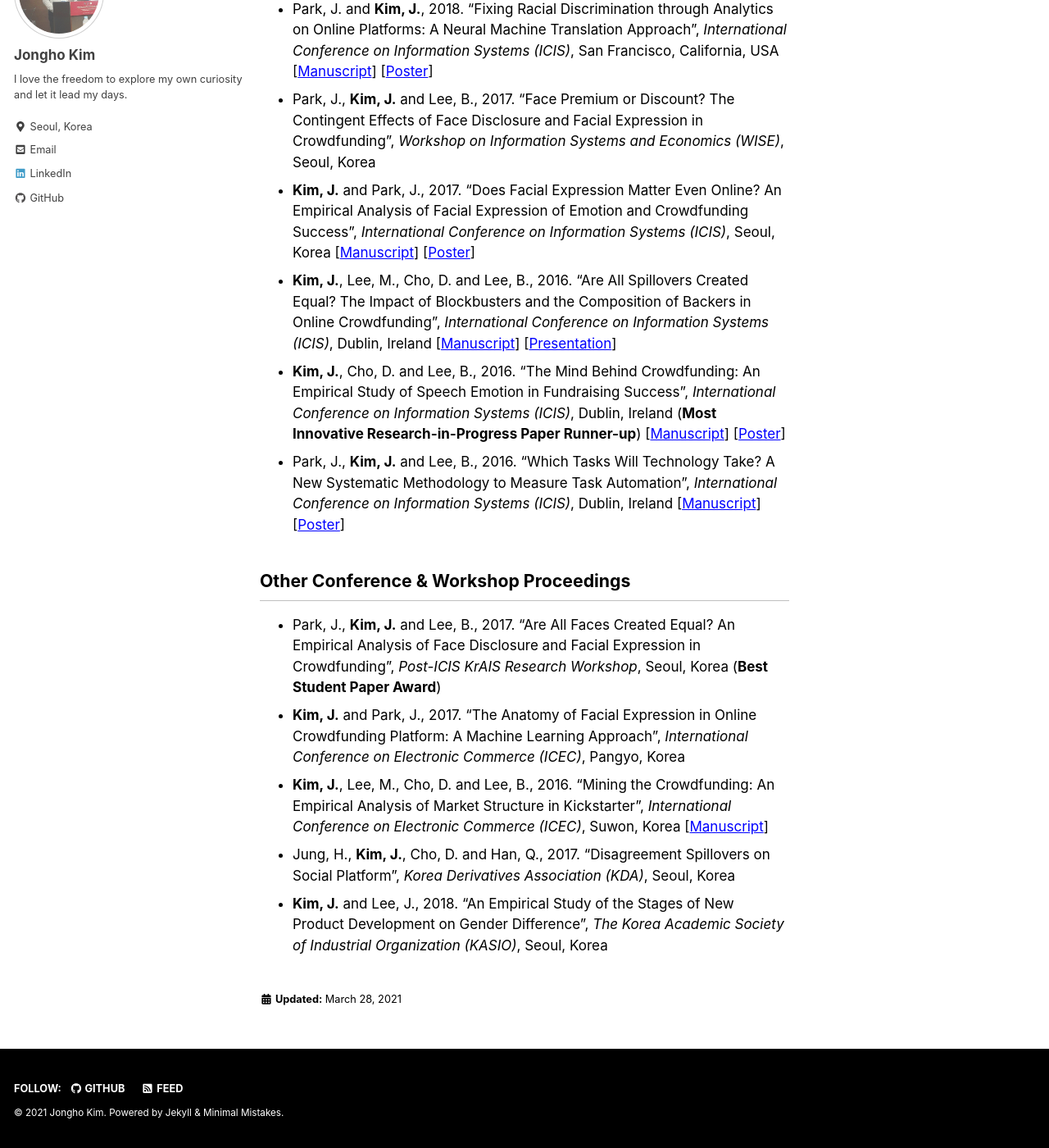
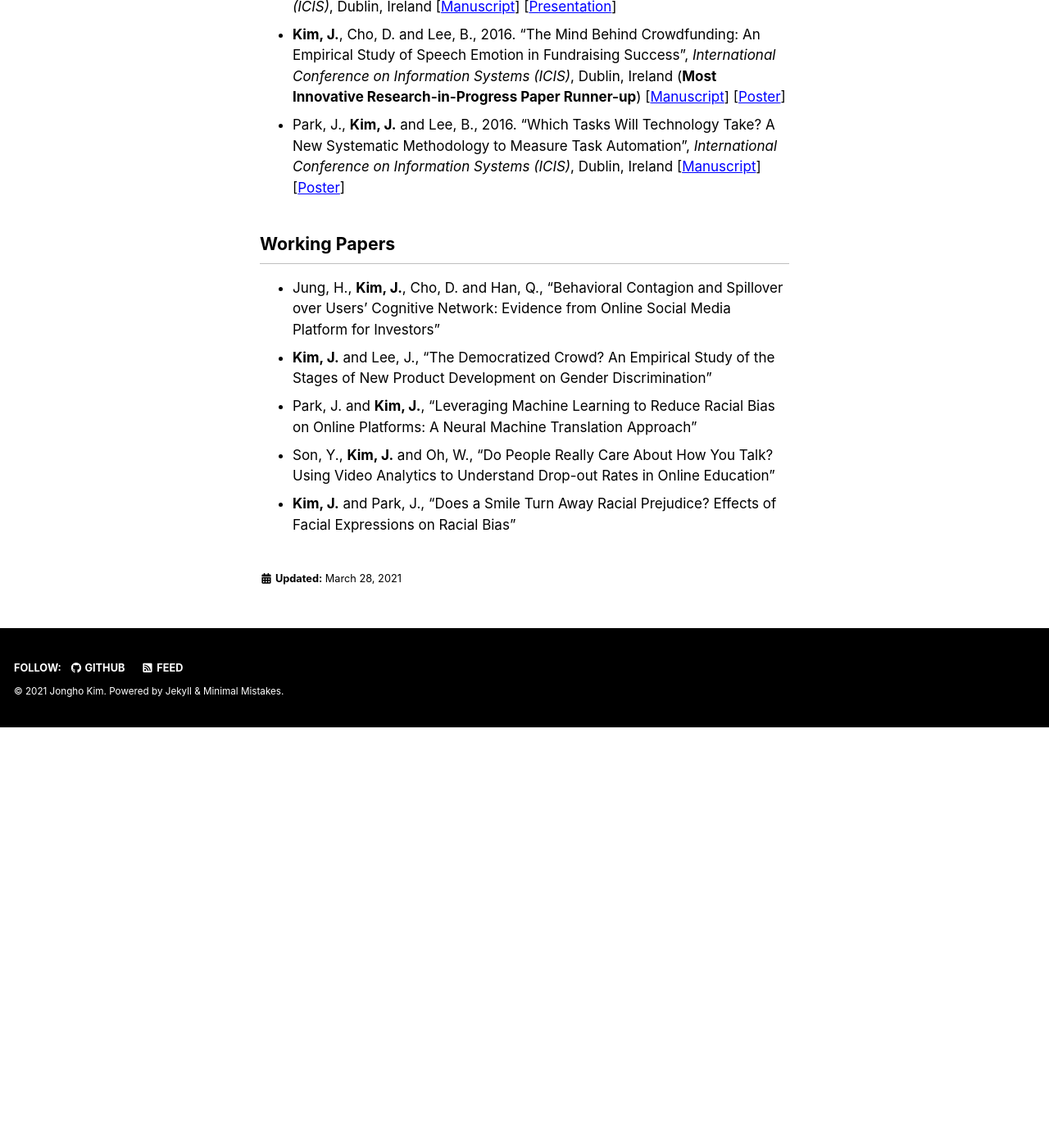
Before and after one commit to jonghkim/jonghkim.github.io, a Jekyll site: the page built from _pages/research.md, in a window 1280 px wide and 1400 px high, scrolled down 1372 px. Shown: the whole window at 82% size. Built offline with Jekyll 4.4.1, drawn with Linux system fonts in a browser that asks for light colours; nearby versions of some CDN libraries; after the commit the page ends 2259 px from its top, so only the background shows below that; some of the changed text lies outside the part shown.

Commit message:
research updated

```diff
--- a/_pages/research.md
+++ b/_pages/research.md
@@ -12,13 +12,6 @@ last_modified_at: 2021-03-28
 - Park, J., **Kim, J.**, Cho, D. and Lee, B., “Pitching with Style: The Role of the Entrepreneur’s Video Pitch in Online Crowdfunding”, under revision for 2nd round review at *MIS Quarterly*
 - Park, J. and **Kim, J.**, “A Data-Driven Exploration of the Race between Man and Machine in the 21st Century,” under review, [[Homepage](http://www.jobautomationindex.com/)]
 
-## Working Papers
-- Jung, H., **Kim, J.**, Cho, D. and Han, Q., "Behavioral Contagion and Spillover over Users’ Cognitive Network: Evidence from Online Social Media Platform for Investors"
-- **Kim, J.** and Lee, J., “The Democratized Crowd? An Empirical Study of the Stages of New Product Development on Gender Discrimination”
-- Park, J. and **Kim, J.**, "Leveraging Machine Learning to Reduce Racial Bias on Online Platforms: A Neural Machine Translation Approach"
-- Son, Y., **Kim, J.** and Oh, W., “Do People Really Care About How You Talk? Using Video Analytics to Understand Drop-out Rates in Online Education”
-- **Kim, J.** and Park, J., “Does a Smile Turn Away Racial Prejudice? Effects of Facial Expressions on Racial Bias”
-
 ## Selected Conference & Workshop Proceedings
 - Park, J. and **Kim, J.**, 2019. "Evolution of Task Automation in the 21st Century: A Data-Driven Exploration of the Race between Man and Machine", *International Conference on Information Systems (ICIS)*, Munich, Germany
 - Ko, Y., **Kim, J.** and Chung, M., 2019. “Reaping What You Sow: Social Networks and Success of Serial Entrepreneurs in Crowdfunding”, *Academy of Management (AOM)*, Boston, Massachusetts, USA [[Manuscript](https://journals.aom.org/doi/abs/10.5465/AMBPP.2019.18931abstract)]
@@ -30,9 +23,9 @@ last_modified_at: 2021-03-28
 - **Kim, J.**, Cho, D. and Lee, B., 2016. “The Mind Behind Crowdfunding: An Empirical Study of Speech Emotion in Fundraising Success”, *International Conference on Information Systems (ICIS)*, Dublin, Ireland (**Most Innovative Research-in-Progress Paper Runner-up**) [[Manuscript](http://bit.ly/2JBcDw7)] [[Poster](http://bit.ly/2uMtwyH)]
 - Park, J., **Kim, J.** and Lee, B., 2016. "Which Tasks Will Technology Take? A New Systematic Methodology to Measure Task Automation", *International Conference on Information Systems (ICIS)*, Dublin, Ireland [[Manuscript](http://bit.ly/2uNnTQT)] [[Poster](http://bit.ly/2NtXj6S)]
 
-## Other Conference & Workshop Proceedings
-- Park, J., **Kim, J.** and Lee, B., 2017. "Are All Faces Created Equal? An Empirical Analysis of Face Disclosure and Facial Expression in Crowdfunding", *Post-ICIS KrAIS Research Workshop*, Seoul, Korea (**Best Student Paper Award**)
-- **Kim, J.** and Park, J., 2017. "The Anatomy of Facial Expression in Online Crowdfunding Platform: A Machine Learning Approach", *International Conference on Electronic Commerce (ICEC)*, Pangyo, Korea
-- **Kim, J.**, Lee, M., Cho, D. and Lee, B., 2016. “Mining the Crowdfunding: An Empirical Analysis of Market Structure in Kickstarter”, *International Conference on Electronic Commerce (ICEC)*, Suwon, Korea [[Manuscript](http://bit.ly/2JAE49E)]
-- Jung, H., **Kim, J.**, Cho, D. and Han, Q., 2017. "Disagreement Spillovers on Social Platform", *Korea Derivatives Association (KDA)*, Seoul, Korea
-- **Kim, J.** and Lee, J., 2018. “An Empirical Study of the Stages of New Product Development on Gender Difference”, *The Korea Academic Society of Industrial Organization (KASIO)*, Seoul, Korea
+## Working Papers
+- Jung, H., **Kim, J.**, Cho, D. and Han, Q., "Behavioral Contagion and Spillover over Users’ Cognitive Network: Evidence from Online Social Media Platform for Investors"
+- **Kim, J.** and Lee, J., “The Democratized Crowd? An Empirical Study of the Stages of New Product Development on Gender Discrimination”
+- Park, J. and **Kim, J.**, "Leveraging Machine Learning to Reduce Racial Bias on Online Platforms: A Neural Machine Translation Approach"
+- Son, Y., **Kim, J.** and Oh, W., “Do People Really Care About How You Talk? Using Video Analytics to Understand Drop-out Rates in Online Education”
+- **Kim, J.** and Park, J., “Does a Smile Turn Away Racial Prejudice? Effects of Facial Expressions on Racial Bias”
```
